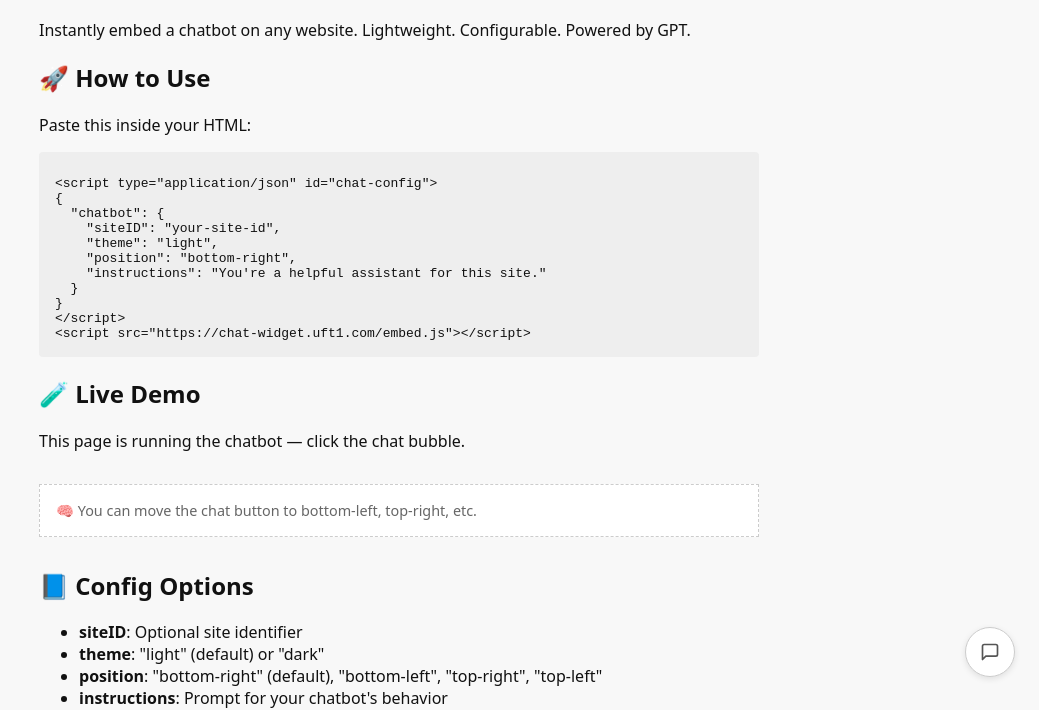
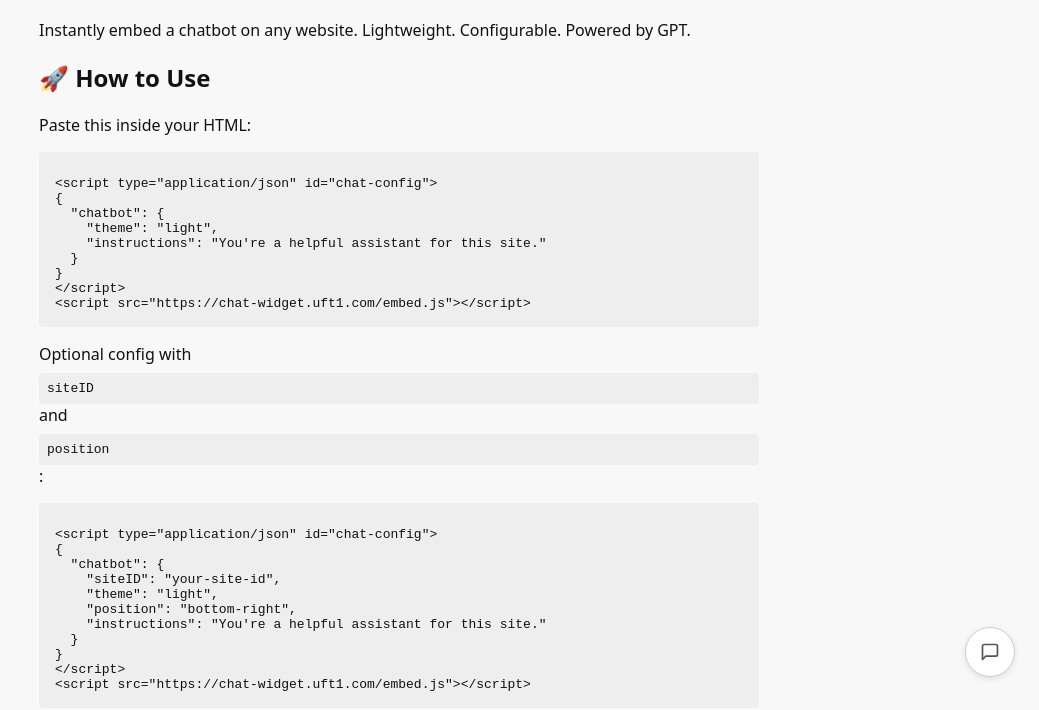
Before and after one commit to jovylle/chatbot-widget, a website: page public/index.html in a window 1280 px wide. Shown: the part 99-809 px from the top of the page, without its empty margins (241-1280 px from the left). Drawn offline with Linux system fonts and the light colour scheme.

Commit message:
yow update proper

```diff
--- a/public/index.html
+++ b/public/index.html
@@ -56,6 +56,18 @@
   <pre><code>&lt;script type="application/json" id="chat-config"&gt;
 {
   "chatbot": {
+    "theme": "light",
+    "instructions": "You're a helpful assistant for this site."
+  }
+}
+&lt;/script&gt;
+&lt;script src="https://chat-widget.uft1.com/embed.js"&gt;&lt;/script&gt;
+</code></pre>
+
+  <p>Optional config with <code>siteID</code> and <code>position</code>:</p>
+  <pre><code>&lt;script type="application/json" id="chat-config"&gt;
+{
+  "chatbot": {
     "siteID": "your-site-id",
     "theme": "light",
     "position": "bottom-right",
@@ -92,7 +104,7 @@
     <li><strong>instructions</strong>: Prompt for your chatbot's behavior</li>
   </ul>
 
-  <p>📂 <a href="https://github.com/yourname/chat-widget" target="_blank">View on GitHub</a></p>
+  <p>📂 <a href="https://github.com/jovylle/chat-widget" target="_blank">View on GitHub</a></p>
 
 </body>
 
```
Also changed, not shown: someReadMe.md (+10 -4 lines), README.md.
